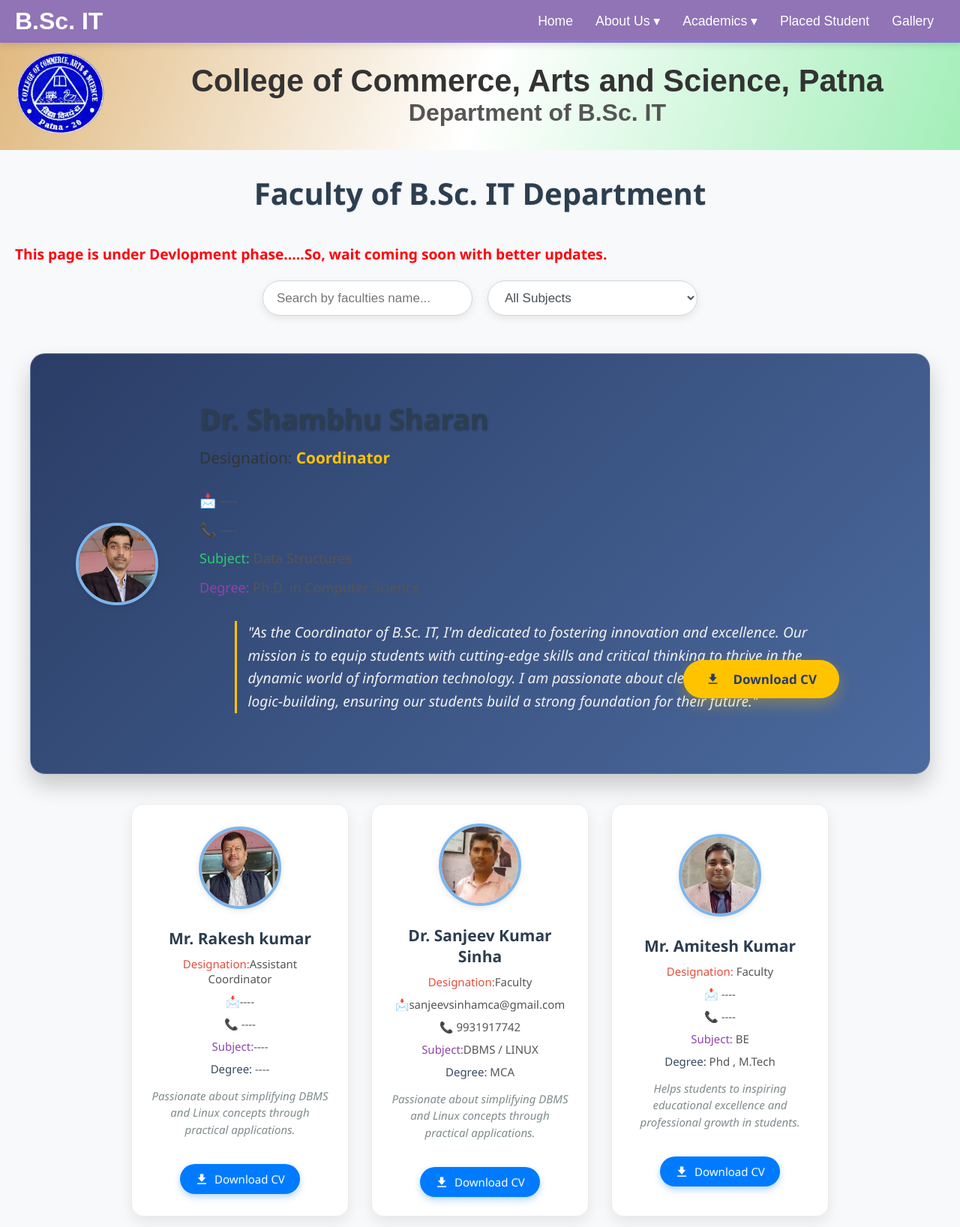
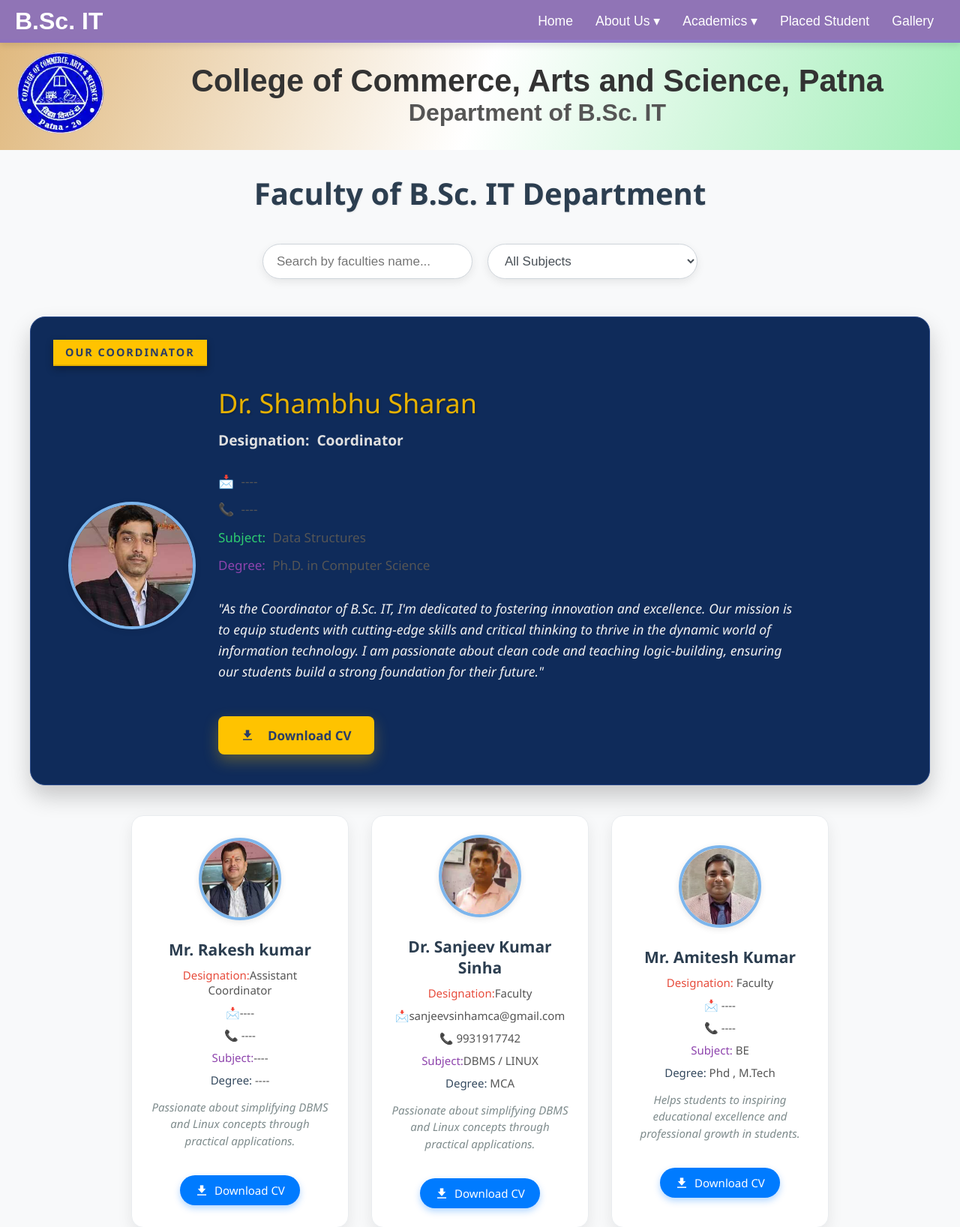
Before and after one commit to Rajkamal2k22/bsc-it-copy, a PHP site: page /faculties.html in a window 1280 px wide. Shown: the top 1636 px of the page at 75% size. Run offline with PHP 8.4, Linux system fonts and the light colour scheme.

Commit message:
Faculties section edited

```diff
--- a/faculties.html
+++ b/faculties.html
@@ -70,11 +70,6 @@
 <div class="facultiesBody" id="scrollTofaculties">
     <h1 id="facultiesh1">Faculty of B.Sc. IT Department</h1>
 
-        <h2 style="color: #ff000d;">This page is under Devlopment phase.....So, wait coming soon with better updates.</h2>
-        <br>
-
-
-
     <div class="wrapFaculties">
         <div class="controls">
             <input type="text" id="nameSearch" placeholder="Search by faculties name..." oninput="filterFaculty()" />
@@ -97,7 +92,7 @@
                 <div class="coordinator-details">
                     <img src="images/hod_sir.jpeg" alt="Faculty Photo" />
                     <div class="coordinator-text">
-                        <h3>Dr. Shambhu Sharan</h3>
+                        <h3 id="coordinator-h3">Dr. Shambhu Sharan</h3>
                         <p class="designation"><strong>Designation:</strong> Coordinator</p>
                         <p><strong>📩</strong> ---- </p>
                         <p><strong>📞</strong> ---- </p>
--- a/styles.css
+++ b/styles.css
@@ -1694,7 +1694,6 @@ th, td {
 
 
 /* Faculties css section started */
-  /* Faculties css section started */
 
 .facultiesBody {
     font-family: 'Segoe UI', Tahoma, Geneva, Verdana, sans-serif;
@@ -1765,21 +1764,20 @@ th, td {
 
 .faculty-card.coordinator-unique {
     display: flex;
-    flex-direction: column;
+    flex-direction: column; /* Mobile-first: stack image and text */
     align-items: center;
     text-align: center;
 
-    /* PROFESSIONAL COLOR PALETTE */
-    background: linear-gradient(135deg, #2a3d66, #4b6a9e); /* Deep blue gradient */
-    color: #ffffff; /* White text for contrast */
+    background: #0f2b5a; /* Solid dark blue from your image */
+    color: #ffffff; /* White text */
 
     border-radius: 20px;
     box-shadow: 0 15px 30px rgba(0, 0, 0, 0.2);
     padding: 40px 30px;
     transition: transform 0.3s ease, box-shadow 0.3s ease;
-    position: relative;
+    position: relative; /* Needed for the ::before banner */
     overflow: hidden;
-    border: 1px solid rgba(255, 255, 255, 0.2); /* Subtle white border */
+    border: 1px solid #2a4a8a; /* Subtle border */
     width: 100%;
     box-sizing: border-box;
 }
@@ -1789,20 +1787,18 @@ th, td {
     box-shadow: 0 25px 50px rgba(0, 0, 0, 0.3);
 }
 
-/* COORDINATOR TAG (RIBBON) */
+/* COORDINATOR TAG (RIBBON) - Tilted like the photo */
 .faculty-card.coordinator-unique::before {
     content: 'OUR COORDINATOR';
     position: absolute;
     top: 30px;
     left: -70px;
-    background-color: #ffc300; /* Bright, professional gold/yellow accent */
-    color: #2a3d66; /* Dark blue text for contrast on accent */
+    background-color: #ffc300; /* Gold/yellow accent */
+    color: #2a3d66; /* Dark blue text */
     padding: 8px 70px;
-    font-size: 0.9rem; /* Slightly smaller for professionalism */
+    font-size: 0.9rem;
     font-weight: bold;
-    letter-spacing: 2px; /* More prominent spacing */
-    transform: rotate(-45deg);
-    transform-origin: 0% 100%;
+    letter-spacing: 2px;
     box-shadow: 0 4px 10px rgba(0,0,0,0.3);
     z-index: 10;
     border-bottom: 2px solid rgba(0,0,0,0.1);
@@ -1811,97 +1807,113 @@ th, td {
 
 .coordinator-details {
     display: flex;
-    flex-direction: column;
+    flex-direction: column; /* Mobile-first: stack image and text */
     align-items: center;
     gap: 25px;
     width: 100%;
-    position: relative; /* For precise positioning of elements */
-}
-
+    position: relative;
+}
+
+/* IMAGE FRAME - Square shape with golden border */
 .coordinator-unique img {
     width: 160px;
     height: 160px;
-    border-radius: 50%;
+    border-radius: 8px; /* Slightly rounded corners for the square */
     object-fit: cover;
-    margin-bottom: 15px; /* Adjust spacing as needed */
-    border: 6px solid #ffc300; /* Matching accent color for border */
+    margin-bottom: 15px;
+    border: 6px solid #ffc300; /* Golden border */
+    background-color: #fff;
     box-shadow: 0 5px 15px rgba(0,0,0,0.2);
     flex-shrink: 0;
+    box-sizing: border-box;
 }
 
 .coordinator-text {
     flex-grow: 1;
     text-align: center;
-    display: flex; /* Use flexbox for internal alignment */
+    display: flex;
     flex-direction: column;
     justify-content: center;
     align-items: center;
 }
 
+/* Coordinator Name - White, not golden */
 .coordinator-unique h3 {
     color: #ffffff;
     font-size: 32px;
     font-weight: bold;
-    margin-bottom: 5px; /* Reduced margin */
+    margin-bottom: 5px;
     text-shadow: 1px 1px 3px rgba(0,0,0,0.3);
 }
 
-.coordinator-unique .designation {
+/* Designation - Light gray, not golden */
+.coordinator-unique .designation,
+.coordinator-unique .designation strong {
     font-size: 1.2rem;
     font-weight: 600;
-    color: #ffc300; /* Accent color for designation */
-    margin-bottom: 20px; /* More space below designation */
+    color: #e0e0e0; /* Light gray */
+    margin-bottom: 20px;
 }
 
 .coordinator-unique p {
-    color: #e0e0e0; /* Softer white for general text */
-    font-size: 16px; /* Slightly smaller for cleaner look */
-    margin: 6px 0; /* Reduced margin */
+    color: #e0e0e0; /* Light gray for regular text */
+    font-size: 16px;
+    margin: 6px 0;
     line-height: 1.6;
 }
 
+/* Labels (Subject:, Degree:) - Light blue/gray, not golden */
 .coordinator-unique p strong {
-    color: #ffffff;
+    color: #a0b8e0; /* Light blue/gray like photo */
     font-weight: 600;
+    margin-right: 5px;
 }
 
 .coordinator-unique .about-coordinator {
     font-style: italic;
-    color: #f0f0f0; /* Slightly lighter for italic text */
+    color: #f0f0f0;
     margin-top: 25px;
-    margin-bottom: 30px; /* More space around the quote */
+    margin-bottom: 30px;
     padding: 0 25px;
     font-size: 1.05rem;
     max-width: 800px;
     margin-left: auto;
     margin-right: auto;
-    border-left: 3px solid #ffc300; /* Accent line for quote */
-    padding-left: 15px;
-}
-
-/* DOWNLOAD BUTTON STYLING */
+    border-left: none;
+    padding-left: 0;
+}
+
+/* DOWNLOAD BUTTON - Golden */
 .faculty-card.coordinator-unique .download-cv {
-    background-color: #ffc300; /* Accent color for button */
-    color: #2a3d66; /* Dark blue text for button */
-    padding: 14px 30px; /* Larger padding for a more substantial button */
-    border-radius: 30px;
-    font-size: 17px; /* Slightly larger font */
+    background-color: #ffc300; /* Golden button */
+    color: #2a3d66; /* Dark blue text */
+    padding: 14px 30px;
+    border-radius: 8px; /* Rounded rectangle */
+    font-size: 17px;
     font-weight: 600;
     box-shadow: 0 8px 20px rgba(255, 195, 0, 0.3);
-    margin-top: 25px; /* Ensure space from the content above */
-    display: inline-flex; /* To align icon and text */
+    margin-top: 25px;
+    display: inline-flex;
     align-items: center;
-    gap: 10px; /* Space between icon and text */
+    gap: 10px;
+    align-self: center; /* Center on mobile */
+    text-decoration: none;
+    transition: all 0.3s ease;
 }
 
 .faculty-card.coordinator-unique .download-cv:hover {
-    background-color: #e6b100; /* Darker accent on hover */
+    background-color: #e6b100;
     transform: translateY(-4px);
     box-shadow: 0 10px 25px rgba(255, 195, 0, 0.5);
 }
 
+#coordinator-h3{
+    color: #e6b100;
+    font-weight: 500;
+}
+
+
 /* --- End Coordinator Section --- */
-
 
 .faculty-grid {
     display: flex;
@@ -2058,60 +2070,62 @@ th, td {
     }
 
     .faculty-card.coordinator-unique {
-        flex-direction: row;
+        flex-direction: row; /* Desktop: horizontal layout */
         text-align: left;
-        padding: 50px 60px;
+        padding: 40px 50px; /* Adjust padding */
+        padding-top: 80px; /* Keep room for the banner */
         gap: 40px;
         width: 100%;
     }
 
     .coordinator-details {
-        flex-direction: row;
+        flex-direction: row; /* Desktop: horizontal layout for details */
         align-items: center;
         text-align: left;
-        /* Ensure image is left, text content to its right */
-        justify-content: flex-start; /* Aligns content to the start */
+        justify-content: flex-start;
+        width: 100%; /* Take full width */
+        gap: 30px;
     }
 
     .coordinator-unique img {
-        margin-right: 30px; /* Space between image and text on desktop */
-        margin-bottom: 0; /* Reset mobile margin */
+        margin-bottom: 0; /* Remove mobile margin */
+        width: 170px; /* Slightly larger on desktop */
+        height: 170px;
     }
 
     .coordinator-text {
         text-align: left;
-        align-items: flex-start; /* Align text content to the left */
-        margin-right: 20px;
-    }
-
-    /* Position the download button more strategically */
+        align-items: flex-start; /* Align text to the left */
+        flex-grow: 1;
+        height: 100%; /* Ensure it fills the space */
+    }
+
+    /* THIS IS THE KEY CHANGE: Remove absolute positioning */
     .faculty-card.coordinator-unique .download-cv {
-        margin-top: 0; /* Reset margin */
-        position: absolute; /* Position relative to .coordinator-unique */
-        bottom: 50px; /* From bottom */
-        right: 60px; /* From right */
-        align-self: flex-end; /* In case absolute positioning doesn't apply */
+        position: static; /* Back to in-flow */
+        align-self: flex-start; /* Align with text */
+        margin-top: 15px; /* Space between quote and button */
     }
 
     .faculty-card.coordinator-unique::before {
-        font-size: 1rem; /* Slightly adjust for desktop */
-        padding: 10px 80px;
-        left: -80px;
+        font-size: 0.9rem;
+        padding: 7px 16px;
+        left: 30px;
         top: 30px;
     }
     .coordinator-unique h3 {
-        font-size: 38px;
+        font-size: 36px;
     }
     .coordinator-unique .designation {
-        font-size: 1.3rem;
+        font-size: 1.2rem;
     }
     .coordinator-unique p {
-        font-size: 18px;
+        font-size: 17px;
     }
     .coordinator-unique .about-coordinator {
-        font-size: 1.2rem;
-        padding: 0;
-        padding-left: 15px; /* Keep accent line for quote */
+        font-size: 1.1rem;
+        margin-left: 0;
+        margin-right: 0;
     }
 }
 
@@ -2144,11 +2158,10 @@ th, td {
     .faculty-card {
         width: 270px;
     }
-    /* Ensure download button is below text on mobile */
     .faculty-card.coordinator-unique .download-cv {
         position: static;
         margin-top: 20px;
-        align-self: center; /* Center the button */
+        align-self: center;
     }
 }
 
@@ -2193,7 +2206,11 @@ th, td {
     }
     .faculty-card {
         width: 90%;
-        max-width: 300px;
+
+    }
+
+      .coordinator-details {
+        margin-top: 2.5rem;
     }
 }
 
@@ -2253,6 +2270,7 @@ th, td {
         padding: 8px 15px;
     }
 }
+
 
 
 
```
